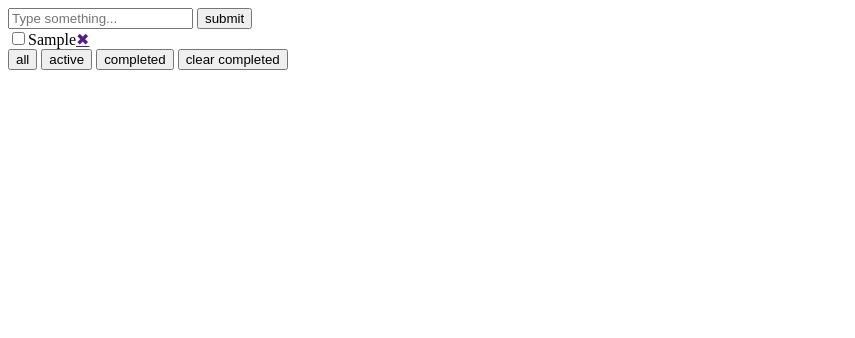
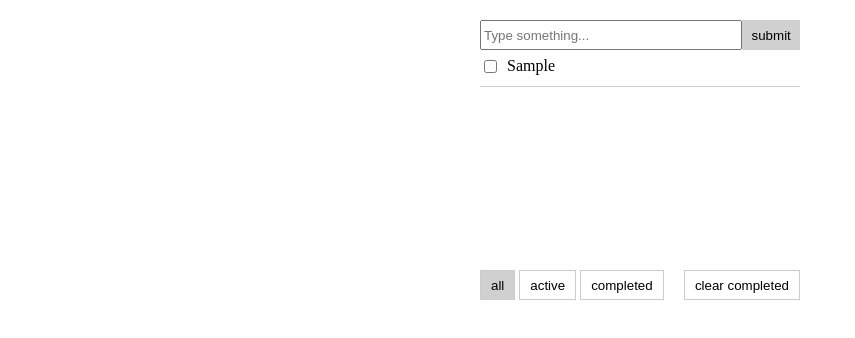
Before and after one commit to karmapa17/karmapa-intern-test, a plain HTML site: page lesson9/todo-list/index.html in a window 1280 px wide. Both pictures are taken after typing "Sample" into the empty fields and a click on the button "submit". Shown: the whole page, without its empty margins (0-855 px from the left). Drawn offline with Linux system fonts and the light colour scheme.

Commit message:
add todo css

```diff
--- a/lesson9/todo-list/index.html
+++ b/lesson9/todo-list/index.html
@@ -3,17 +3,20 @@
 <head>
   <meta charset="UTF-8">
   <title>js todo list</title>
+  <link rel="stylesheet" href="todo.css" />
 </head>
 <body>
-  <form id="form">
-    <input data-input type="text" placeholder="Type something..." />
-    <button type="submit">submit</button>
+  <form id="form" class="todo-form">
+    <div class="input-wrap">
+      <input data-input class="todo-input" type="text" placeholder="Type something..." /><!--
+      --><button class="todo-submit" type="submit">submit</button>
+    </div>
     <div data-box class="box"></div>
     <div class="bar">
       <button data-button-all>all</button>
       <button data-button-active>active</button>
       <button data-button-completed>completed</button>
-      <button data-button-clear-completed>clear completed</button>
+      <button class="button-clear-completed" data-button-clear-completed>clear completed</button>
     </div>
   </form>
   <script src="todo.js"></script>
--- /dev/null
+++ b/lesson9/todo-list/todo.css
@@ -0,0 +1,88 @@
+* {
+  box-sizing: border-box;
+}
+
+#form {
+  margin: 20px auto;
+}
+
+.todo-form {
+  width: 320px;
+}
+
+.todo-form .input-wrap {
+  white-space: nowrap;
+}
+
+.todo-form .todo-input {
+  width: 82%;
+  height: 30px;
+  outline: 0;
+}
+
+.todo-submit {
+  vertical-align: top;
+  height: 30px;
+  width: 18%;
+  background-color: #d0d0d0;
+  border: 0;
+  cursor: pointer;
+}
+
+.todo-form .box {
+  height: 220px;
+  overflow-y: auto;
+}
+
+.todo-form .box .todo {
+  white-space: nowrap;
+  border-bottom: 1px solid #ccc;
+  padding: 7px 0;
+}
+.todo-form .box .todo input[type="checkbox"] {
+  vertical-align: top;
+}
+
+.todo-form .box .todo .text {
+  max-width: 60%;
+  padding-left: 7px;
+  text-overflow: ellipsis;
+  overflow: hidden;
+  display: inline-block;
+}
+
+.todo-form .box .todo.completed .text {
+  text-decoration: line-through;
+  color: #aaa;
+}
+
+.todo-form .button-delete {
+  visibility: hidden;
+  float: right;
+  text-decoration: none;
+  color: #cc9a9a;
+  margin-right: 14px;
+}
+
+.todo-form .box .todo:hover .button-delete {
+  visibility: visible;
+}
+
+.todo-form .bar button {
+  background-color: white;
+  border: 1px solid #ccc;
+  cursor: pointer;
+  height: 30px;
+  padding-left: 10px;
+  padding-right: 10px;
+  background-color: white;
+  outline: 0;
+}
+
+.todo-form .bar button.active {
+  background-color: #d0d0d0;
+}
+
+.todo-form .button-clear-completed {
+  float: right;
+}
--- a/lesson9/todo-list/todo.js
+++ b/lesson9/todo-list/todo.js
@@ -38,12 +38,15 @@
     this.buttonCompleted = form.querySelector('[data-button-completed]');
     this.buttonClearCompleted = form.querySelector('[data-button-clear-completed]');
 
+    this.filterButtons = [this.buttonAll, this.buttonActive, this.buttonCompleted];
+
     this.buttonAll.addEventListener('click', this._handleButtonAllClick.bind(this), false);
     this.buttonActive.addEventListener('click', this._handleButtonActiveClick.bind(this), false);
     this.buttonCompleted.addEventListener('click', this._handleButtonCompletedClick.bind(this), false);
     this.buttonClearCompleted.addEventListener('click', this._handleButtonClearCompletedClick.bind(this), false);
 
     this.renderRows();
+    this.updateFilterButtons();
   };
 
   Todo.prototype.addTodo = function(text) {
@@ -58,6 +61,13 @@
   Todo.prototype.createTodoDiv = function(row) {
 
     var div = document.createElement('div');
+
+    div.classList.add('todo');
+
+    if (row.completed) {
+      div.classList.add('completed');
+    }
+
     var checkbox = document.createElement('input');
     checkbox.type = 'checkbox';
     checkbox.checked = row.completed;
@@ -65,9 +75,12 @@
     checkbox.addEventListener('click', this._handleCheckboxClick.bind(this, row.id, checkbox), false);
 
     var span = document.createElement('span');
+    span.classList.add('text');
     span.textContent = row.text;
+    span.setAttribute('title', row.text);
 
     var button = document.createElement('a');
+    button.classList.add('button-delete');
     button.textContent = '✖';
     button.href = '';
 
@@ -150,6 +163,18 @@
 
   Todo.prototype._handleCheckboxClick = function(id, checkbox, event) {
     this.setDataById(id, {completed: checkbox.checked});
+
+    var div = checkbox.parentElement;
+    checkbox.checked ? div.classList.add('completed') : div.classList.remove('completed');
+  };
+
+  Todo.prototype.updateFilterButtons = function() {
+    this.filterButtons.forEach(function(button) {
+      button.classList.remove('active');
+    });
+    var index = [TYPE_ALL, TYPE_ACTIVE, TYPE_COMPLETED].indexOf(this.filter);
+    var activeButton = this.filterButtons[index];
+    activeButton.classList.add('active');
   };
 
   Todo.prototype._handleButtonAllClick = function(event) {
@@ -157,11 +182,13 @@
     event.stopPropagation();
     this.filter = TYPE_ALL;
     this.renderRows();
+    this.updateFilterButtons();
   };
 
   Todo.prototype._handleButtonActiveClick = function(event) {
     this.filter = TYPE_ACTIVE;
     this.renderRows();
+    this.updateFilterButtons();
   };
 
   Todo.prototype._handleButtonCompletedClick = function(event) {
@@ -169,6 +196,7 @@
     event.stopPropagation();
     this.filter = TYPE_COMPLETED;
     this.renderRows();
+    this.updateFilterButtons();
   };
 
   Todo.prototype._handleButtonClearCompletedClick = function(event) {
```
